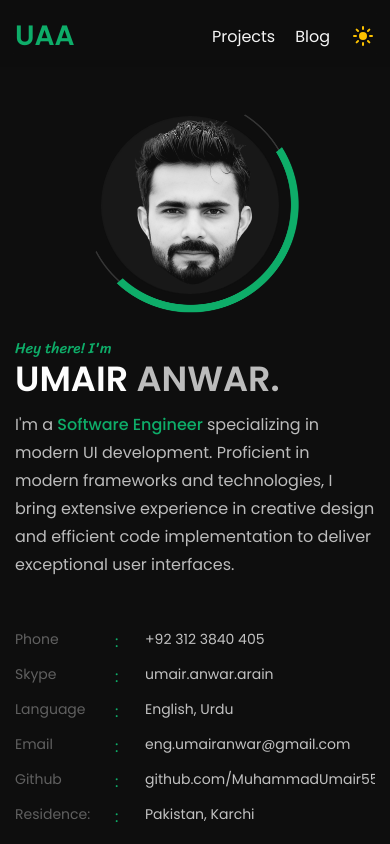
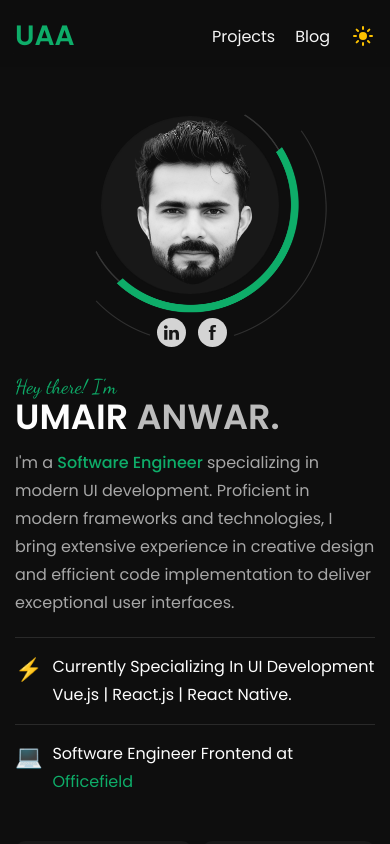
Before and after one commit to MuhammadUmair555/PersonelSite, a Nuxt app: page / in a window 390 px wide. Shown: the top 844 px of the page. Built offline with nearby package versions, Linux system fonts and the light colour scheme.

Commit message:
uI fixing
uI fixing

```diff
--- a/components/AboutSection.vue
+++ b/components/AboutSection.vue
@@ -45,6 +45,7 @@ import MySkill from '../components/feature/MySkill.vue'
                 </div>
             </div>
         </div>
+
     </section>
 
 </template>
@@ -136,6 +137,7 @@ import MySkill from '../components/feature/MySkill.vue'
     width: 10px;
     min-width: 10px;
 }
+
 @media screen and (max-width: 900px) {
     .about-wrapper{
         gap: 40px;
--- a/components/HomeSection.vue
+++ b/components/HomeSection.vue
@@ -1,15 +1,15 @@
 <script setup>
-import AnimatedDesignation from './AnimatedDesignation.vue'
-import MyButton from './feature/MyButton.vue';
+// import AnimatedDesignation from './AnimatedDesignation.vue'
+// import MyButton from './feature/MyButton.vue';
 
 </script>
 <template>
     <section class="home-section">
         <div class="Im-Umair">
             <div class="my-name">
-                <div data-aos="fade-down" class="AnimatedDesignation">
+                <!-- <div data-aos="fade-down" class="AnimatedDesignation">
                     <AnimatedDesignation  />
-                </div>
+                </div> -->
                 <span data-aos="fade-down" class="hey-there">Hey there! I'm</span>
                 <h1 data-aos="fade-up" >Umair <span class="letter-case"> Anwar. </span></h1>
                 <p data-aos="fade-up" data-aos-delay="300" class="my-bio">
@@ -19,56 +19,28 @@ import MyButton from './feature/MyButton.vue';
 
             <div data-aos="zoom-in" class="umair-anwar-arain">
                 <div class="circle heartbeat"></div>
-                <img src="~/public/assets/Images/umair-logo.png" alt="">
+                <img class="circle-img" src="~/public/assets/Images/umair-logo.png" alt="">
                 <div class="social-border">
                 <img src="~/public/assets/Images/social.png" alt="">
 
                 </div>
-            </div>
-        </div>
-         <div  class="contact-info">
-            <div data-aos="fade-up" data-aos-delay="400" class="info-row">
-                <div class="info-item">
-                <span class="label">Phone</span>
-                <span class="colon">:</span>
-                <span class="value">+92 312 3840 405</span>
-                </div>
-                <div class="info-item">
-                <span class="label">Skype</span>
-                <span class="colon">:</span>
-                <span class="value">umair.anwar.arain</span>
-                </div>
-                <div class="info-item">
-                <span class="label">Language</span>
-                <span class="colon">:</span>
-                <span class="value">English, Urdu</span>
-                </div>
-            </div>
-            <div data-aos="fade-up" data-aos-delay="500" class="info-row">
-                <div class="info-item">
-                <span class="label">Email</span>
-                <span class="colon">:</span>
-                <span class="value">eng.umairanwar@gmail.com</span>
-                </div>
-                <div class="info-item">
-                <span class="label">Github</span>
-                <span class="colon">:</span>
-                <span class="value">github.com/MuhammadUmair555</span>
-                </div>
-                <div class="info-item">
-                <span class="label">Residence:</span>
-                <span class="colon">:</span>
-                <span class="value">Pakistan, Karchi</span>
-                </div>
-            </div>
-           <div data-aos="zoom-in" data-aos-delay="1500" class="social-follwing">
+                <div data-aos="zoom-in" data-aos-delay="1500" class="social-follwing">
                 <a href="https://www.linkedin.com/in/umair-anwar-arain/" target="_blank">
                     <svg xmlns="http://www.w3.org/2000/svg" xml:space="preserve" fill="#181818" viewBox="0 0 512 512"><path d="M116.504 500.219V170.654H6.975v329.564h109.529v.001zM61.751 125.674c38.183 0 61.968-25.328 61.968-56.953-.722-32.328-23.785-56.941-61.252-56.941C24.994 11.781.5 36.394.5 68.722c0 31.625 23.772 56.953 60.53 56.953h.721v-.001zm115.373 374.545s1.437-298.643 0-329.564H286.67v47.794h-.727c14.404-22.49 40.354-55.533 99.44-55.533 72.085 0 126.116 47.103 126.116 148.333V500.22H401.971V323.912c0-44.301-15.848-74.531-55.497-74.531-30.254 0-48.284 20.38-56.202 40.08-2.897 7.012-3.602 16.861-3.602 26.711v184.047H177.124z" style="display:inline;fill-rule:evenodd;clip-rule:evenodd"/></svg>
                 </a>
                 <a href=""><svg xmlns="http://www.w3.org/2000/svg" xml:space="preserve" fill="#181818" stroke="#181818" viewBox="0 0 512 512"><path d="M283.122 122.174v46.583h83.424l-9.045 74.367h-74.379v268.375h-98.726V243.124h-51.443v-74.367h51.443v-56.302c0-27.82-2.096-41.02 9.725-62.578C205.948 28.32 239.308-.174 297.007.512c57.713.711 82.04 6.263 82.04 6.263l-12.501 79.257s-36.853-9.731-54.942-6.263c-18.065 3.469-28.482 14.597-28.482 42.405z" style="display:inline"/></svg></a>
             </div>
+            </div>
+        </div>
+        <div class="currently-work">
+            <div class="currently-work-mobile">
+                <span style="font-size: 22px;">⚡</span><p class="current-position"> Currently Specializing In UI Development Vue.js | React.js | React Native.</p>
+            </div>
+            <div class="currently-work-mobile">
+                <span style="font-size: 22px;">💻</span><p> Software Engineer Frontend at <a href="https://www.linkedin.com/company/office-field/" target="_blank" >Officefield</a></p>
+            </div>
+        </div>
 
-        </div>
         <div data-aos="fade-up" class="myResume">
             <a href="#contact" style="text-decoration: none;">
                 <div class="ContactMe">
@@ -77,7 +49,7 @@ import MyButton from './feature/MyButton.vue';
 
                    </span>
                      <p>Contact Me</p>
-                    <!-- <p class="education-from">Officefield, Gulshan e Iqbal, Karachi  <span>( 2022 - Present )</span></p> -->
+
                 </div>
             </a>
                 <div class="ContactMe">
@@ -104,11 +76,12 @@ import MyButton from './feature/MyButton.vue';
         width: fit-content;
         max-width: 65%;
         .hey-there{
-            font-family: "Caveat";
+            font-family: "poppins";
+            font-family: "Dancing Script", cursive;
             color: #0ead69;
-            font-size: 20px;
+            font-size: 30px;
             font-weight: 200;
-            display: none;
+            // display: none;
         }
        h1{
         font-size: 70px;
@@ -124,23 +97,22 @@ import MyButton from './feature/MyButton.vue';
         }
     }
 
-    .AnimatedDesignation{
-        height: 50px;
-        overflow: hidden;
-    }
+    // .AnimatedDesignation{
+    //     height: 50px;
+    //     overflow: hidden;
+    // }
     .my-bio{
         margin-top: 20px;
     }
     .social-follwing{
-        width: 100%;
         z-index: 5;
         text-align: center;
-        padding-top: 30px;
         display: flex;
         align-items: center;
         justify-content: center;
         gap: 10px;
-        padding-right: 30px;
+        margin-top: -20px;
+        padding-right: 7px;
         transition-duration: 0.5s;
         // position: relative;
 
@@ -164,10 +136,6 @@ import MyButton from './feature/MyButton.vue';
 
             }
         }
-
-
-
-
     }
     .social-border{
         position: absolute;
@@ -175,7 +143,7 @@ import MyButton from './feature/MyButton.vue';
         top: 30px;
         z-index: -1;
         img{
-            width: 328px !important;
+            width: 328px;
         }
     }
     .umair-anwar-arain{
@@ -183,7 +151,7 @@ import MyButton from './feature/MyButton.vue';
         right: 15px;
         top: 0;
         // z-index: 7;
-        img{
+        .circle-img{
             width: 300px;
             pointer-events: none;
         }
@@ -232,33 +200,32 @@ import MyButton from './feature/MyButton.vue';
             transform: scale(1.2);
         }
     }
-    .contact-info {
-        margin-top: 50px;
+    .currently-work{
+        margin-top: 20px;
+        .current-position{
+        }
+        a{
+            text-decoration: none;
+            color: #0ead69;
+
+        }
+        p{
+            width:fit-content;
+            color: #fdfdfd;
+            &:hover a{
+                color: #0ead69;
+                cursor: pointer;
+                transition-duration: 0.5s;
+
+            }
+        }
+       .currently-work-mobile{
         display: flex;
         align-items: center;
-        gap: 30px;
-        overflow: hidden;
-        .info-item {
-        display: flex;
-        margin-bottom: 10px;
+        gap: 10px;
+       }
+    }
 
-        }
-
-        .label {
-        color: #606060;
-        width: 100px;
-        text-align: left;
-        font-size: 14px;
-
-        }
-        .colon{
-            width: 30px;
-        }
-        .value {
-        color: #dddd;
-        font-size: 14px;
-        }
-    }
     .myResume{
         display: flex;
         align-items: center;
@@ -313,11 +280,7 @@ import MyButton from './feature/MyButton.vue';
             color: #181818;
         }
     }
-.dark-mode .contact-info{
-    .value {
-        color: #181818;
-}
-}
+
 .dark-mode    .umair-anwar-arain{
     .circle{
     background-color: #d4d4d4;
@@ -329,6 +292,7 @@ import MyButton from './feature/MyButton.vue';
     .Im-Umair{
         position: relative;
         flex-direction: column-reverse;
+        gap: 40px;
     }
 
     .my-name{
@@ -342,21 +306,21 @@ import MyButton from './feature/MyButton.vue';
         // width: 300px;
     }
     .social-border{
-        display: none;
+        // display: none;
     }
-     .contact-info {
-        flex-direction: column;
-        gap:unset !important;
-        align-items: flex-start;
 
-  }
 
 }
 }
 @media screen and (max-width: 575px) {
     .home-section{
         .social-border{
-            display: none;
+            right: -29px;
+            top: 22px;
+            z-index: -1;
+            img{
+                width: 240px !important;
+            }
         }
         .my-name{
             h1{
@@ -364,8 +328,8 @@ import MyButton from './feature/MyButton.vue';
             }
             .hey-there{
                 display: block;
-                font-size: 15px;
-                font-family: "Sriracha", cursive;
+                font-size: 20px;
+                font-family: "Dancing Script", cursive;
             }
             .letter-case{
                 // font-size: 20px;
@@ -377,14 +341,11 @@ import MyButton from './feature/MyButton.vue';
                 margin-top: 15px
             }
         }
-        .AnimatedDesignation{
-            height: 25px;
-            display: none;
-        }
+
         .umair-anwar-arain{
             height: 210px;
             // background-color: #0ead69;
-            img{
+            .circle-img{
                 width: 220px;
             }
             .circle{
@@ -396,11 +357,35 @@ import MyButton from './feature/MyButton.vue';
         }
         .ContactMe {
 
-        p{
-            font-size: 14px;
+            p{
+                font-size: 14px;
+            }
+         }
+    .social-follwing{
+        a{
+
+            padding: 7px;
+            width: 15px;
+            height: 15px;
+        }
+    }
+    .currently-work .currently-work-mobile{
+        align-items: start;
+        border-top: 1px solid #ffffff1d;
+        padding: 15px 0;
+       }
+    .myResume{
+        gap: 50px;
+        justify-content: center;
+        a{
+            width: 100%;
+        }
+        .ContactMe{
+            width: 100%;
         }
     }
     }
+
     }
 
 </style>
--- a/nuxt.config.ts
+++ b/nuxt.config.ts
@@ -53,7 +53,7 @@ export default defineNuxtConfig({
       link: [
         { rel: 'preconnect', href: 'https://fonts.gstatic.com', crossorigin: true },
         { rel: 'stylesheet', href: 'https://fonts.googleapis.com/css2?family=Poppins:ital,wght@0,100;0,200;0,300;0,400;0,500;0,600;0,700;0,800;0,900;1,100;1,200;1,300;1,400;1,500;1,600;1,700;1,800;1,900&display=swap' },
-        { rel: 'stylesheet', href: 'https://fonts.googleapis.com/css2?family=Sriracha&display=swap' },
+        { rel: 'stylesheet', href: 'https://fonts.googleapis.com/css2?family=Dancing+Script:wght@400..700&display=swap' },
         { rel: 'stylesheet', href: 'https://fonts.googleapis.com/css2?family=Caveat:wght@400..700&display=swap' },
 
       ]
--- a/public/assets/styles/style.scss
+++ b/public/assets/styles/style.scss
@@ -20,7 +20,8 @@ body {
 
   p{
     margin: 0;
-    color: #bcbcbc;
+    // color: #bcbcbc;
+    color: #a7a7a7;
     font-size: 16px;
     line-height: 28px;
   }
```
Also changed, not shown: components/ContactSection.vue (+46 -0 lines), components/MyProjects/ProjectAnalyticsDashboard.vue (+20 -0 lines), components/feature/ShortDetail.vue (+13 -0 lines).
